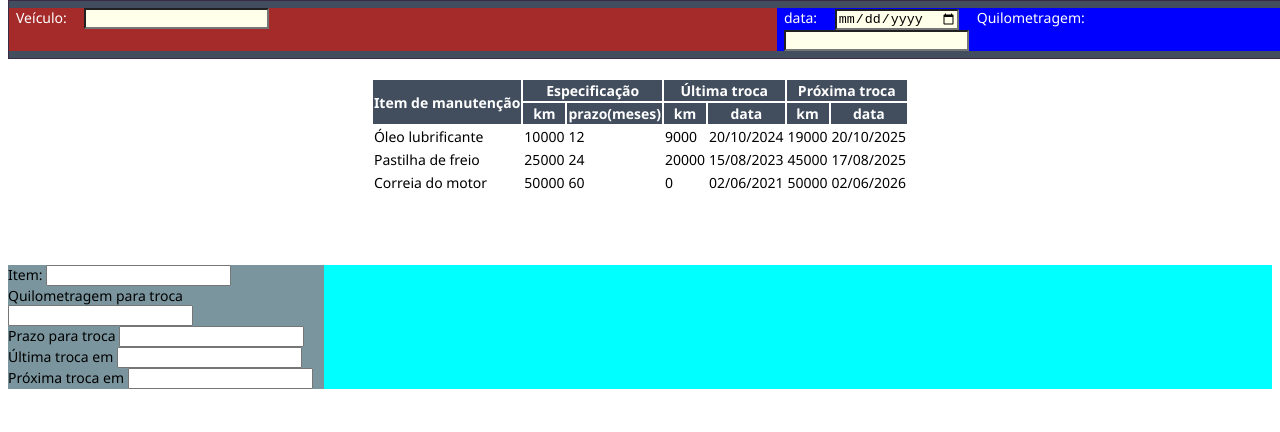
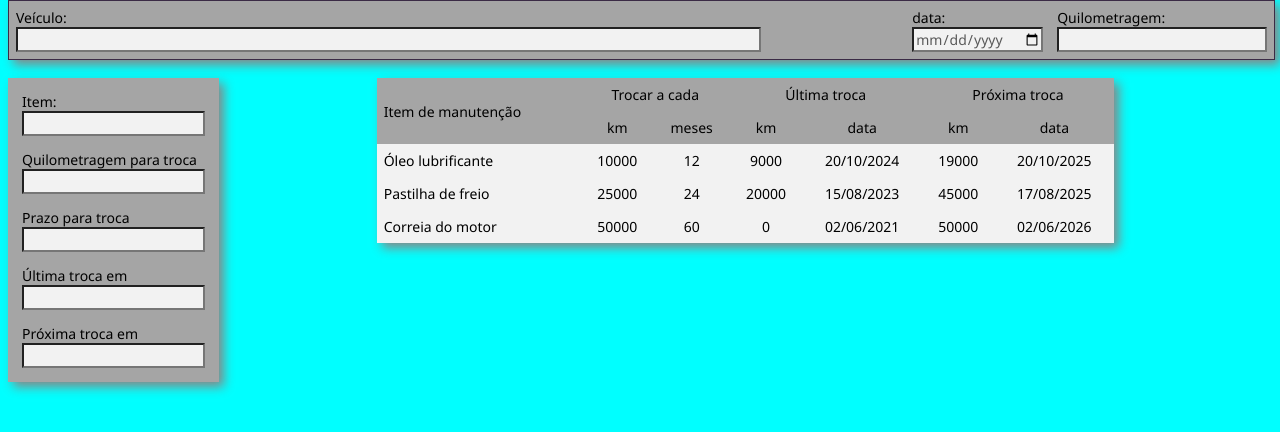
Before and after one commit to erbraga/manutencao-front, a plain HTML site: page index.html in a window 1280 px wide. Drawn offline with Linux system fonts and the light colour scheme.

Commit message:
html pronto - ajustes no CSS

```diff
--- a/index.html
+++ b/index.html
@@ -7,68 +7,24 @@
     <title>Manutenção de veículos</title>
 </head>
 <body>
-    <header>
-        <form action="" method="post" class="veiculo">
+    <header class="sombra">
+        <form action="" method="post" class="form-veiculo">
             <label for="veiculo">Veículo:</label>
             <input type="text" id="veiculo" name ="veiculo">
         </form>
-        <form action="" class="demais-campos">
-            <label for="data">data:</label>
-            <input type="date" id="data" name ="data">
-            <label for="km">Quilometragem:</label>
-            <input type="number" name="km" id="km">
+        <form action=""  class="form-info">
+            <div class="form-info-col">
+                <label for="data">data:</label>
+                <input type="date" id="data" name ="data">
+            </div>
+            <div class="form-info-col">
+                <label for="km">Quilometragem:</label>
+                <input type="number" name="km" id="km">
+            </div>
         </form>
     </header>
 
-    <table>
-        <thead>
-            <tr>
-                <th rowspan="2">Item de manutenção</th>
-                <th colspan="2">Especificação</th>
-                <th colspan="2">Última troca</th>
-                <th colspan="2">Próxima troca</th>
-            </tr>
-            <tr>
-                <th>km</th>
-                <th>prazo(meses)</th>
-                <th>km</th>
-                <th>data</th>
-                <th>km</th>
-                <th>data</th>
-            </tr>
-        </thead>
-        <tbody>
-            <tr>
-                <td>Óleo lubrificante</td>
-                <td>10000</td>
-                <td>12</td>
-                <td>9000</td>
-                <td>20/10/2024</td>
-                <td>19000</td>
-                <td>20/10/2025</td>
-            </tr>
-            <tr>
-                <td>Pastilha de freio</td>
-                <td>25000</td>
-                <td>24</td>
-                <td>20000</td>
-                <td>15/08/2023</td>
-                <td>45000</td>
-                <td>17/08/2025</td>
-            </tr>
-            <tr>
-                <td>Correia do motor</td>
-                <td>50000</td>
-                <td>60</td>
-                <td>0</td>
-                <td>02/06/2021</td>
-                <td>50000</td>
-                <td>02/06/2026</td>
-            </tr>
-        </tbody>
-    </table>
-
-    <section class="menu-lateral">
+    <section class="menu-lateral sombra">
         <form action="">
             <div>
                 <label for="item">Item:</label>
@@ -92,5 +48,55 @@
             </div>
         </form>
     </section>
+
+    <div class="corpo">
+    <table class="sombra">
+        <thead>
+            <tr>
+                <th rowspan="2" class="esquerda">Item de manutenção</th>
+                <th colspan="2">Trocar a cada</th>
+                <th colspan="2">Última troca</th>
+                <th colspan="2">Próxima troca</th>
+            </tr>
+            <tr>
+                <th>km</th>
+                <th>meses</th>
+                <th>km</th>
+                <th>data</th>
+                <th>km</th>
+                <th>data</th>
+            </tr>
+        </thead>
+        <tbody>
+            <tr>
+                <td class="esquerda">Óleo lubrificante</td>
+                <td>10000</td>
+                <td>12</td>
+                <td>9000</td>
+                <td class="centro">20/10/2024</td>
+                <td>19000</td>
+                <td class="centro">20/10/2025</td>
+            </tr>
+            <tr>
+                <td class="esquerda">Pastilha de freio</td>
+                <td>25000</td>
+                <td>24</td>
+                <td>20000</td>
+                <td class="centro">15/08/2023</td>
+                <td>45000</td>
+                <td class="centro">17/08/2025</td>
+            </tr>
+            <tr>
+                <td class="esquerda">Correia do motor</td>
+                <td>50000</td>
+                <td>60</td>
+                <td>0</td>
+                <td class="centro">02/06/2021</td>
+                <td>50000</td>
+                <td class="centro">02/06/2026</td>
+            </tr>
+        </tbody>
+    </table>
+    </div>
 </body>
 </html>
--- a/static/styles.css
+++ b/static/styles.css
@@ -1,6 +1,15 @@
 :root{
-    font-family: 'Segoe UI', Tahoma, Geneva, Verdana, sans-serif;
-    font-size: 14px;
+    --fonte-clara: #000000;
+    --fonte-escura: #595959;
+    --input-fundo: #f2f2f2;
+    --tabela-fundo: #cccccc;
+    --tabela-destaque: #888888;
+    --janela-fundo: #a5a5a5;
+    --borda: #3b2b46;
+    --sombra: #888888;
+
+    /*
+    original
 
     --fonte-clara: #ffffff;
     --fonte-escura: #000;
@@ -9,17 +18,37 @@
     --color3: #7a959e;
     --janela-fundo: #424e5e;
     --borda: #3b2b46;
+    --sombra: #888888;
+
+    */
+
+
+}
+
+*{
+    font-family: 'Segoe UI', Tahoma, Geneva, Verdana, sans-serif;
+    font-size: 14px;
+    box-sizing: border-box;
+
+}
+
+body{
+    display: grid;
+    grid-template-columns: repeat(12, [col-start] 1fr);
+    background-color: aqua;
 }
 
 header{
+    grid-column: col-start / span 12;
+    grid-row: 1;
     top:0;
     position: fixed;
-    border: 1px solid var(--borda);
-    padding: .5rem 0;
-    width: 100%;
     display: flex;
     flex-flow: row nowrap;
     justify-content: space-between;
+    border: 1px solid var(--borda);
+    padding: .5rem 0;
+    width: 99%;
     color: var(--fonte-clara);
     background-color: var(--janela-fundo);
 
@@ -31,50 +60,100 @@ header{
         input{
             margin: 0 .5rem;
             color: var(--fonte-escura);
-            background-color: var(--color-1);
+            background-color: var(--input-fundo);
         }
-/*
-        #veiculo{
-            width: 50rem;
+    }
 }
 
-        #km{
-            width: 7rem;
+.form-veiculo{
+    display: flex;
+    flex-direction: column;
+    flex-basis:60%;
 }
-*/
+
+.form-info{
+    display: flex;
+    flex-flow: row nowrap;
+    justify-content: flex-end;
+    flex-basis: 40%;
 }
+
+.form-info-col{
+    display: flex;
+    flex-direction: column;
+}
+
+.corpo{
+    grid-column: col-start 3 / span 10;
+    grid-row: 2;
 }
 
 table{
     position: relative;
     top: 5rem;
+    width: 70%;
     margin: auto;
+    border-collapse: collapse;
+
     thead{
         background-color: var(--janela-fundo);
         color: var(--fonte-clara);
+        border: none;
+
+        th{
+            padding: .5rem;
+            font-weight: 100;
         }
     }
 
+    tbody{
+        background-color: var(--input-fundo);
+
+        tr:hover{
+            background-color: var(--tabela-destaque);
+        }
+
+        td{
+            padding: .5rem;
+            text-align: center;
+        }
+
+    }
+}
+
+.sombra{
+    box-shadow: 5px 5px 10px var(--sombra);
+}
+
+.esquerda{
+    text-align: left;
+}
+
+.centro{
+    text-align: center;
+}
 
 .menu-lateral{
-    background-color: aqua;
+    grid-column: col-start 1 / span 2;
+    grid-row: 2;
+    width: 100%;
+    color: var(--fonte-clara);
+    background-color: var(--janela-fundo);
     position: relative;
-    top: 10rem;
+    top: 5rem;
     display: flex;
     flex-direction: column;
+    padding: .5rem;
+
+    div{
+        padding: .5rem;
+        display: flex;
+        flex-direction: column;
+        width: 100%;
     }
 
-.menu-lateral form div{
-    width:25%;
-    background-color: #7a959e;
+    input{
+        color: var(--fonte-escura);
+        background-color: var(--input-fundo);
     }
-
-.veiculo{
-    width:60%;
-    background-color: brown;
 }
-
-.demais-campos{
-    width: 40%;
-    background-color: blue;
-}
--- /dev/null
+++ b/styles.css
@@ -0,0 +1,44 @@
+/* Reset básico */
+* {
+  box-sizing: border-box;
+  margin: 0;
+  padding: 0;
+}
+
+/* Layout do header */
+.header-container {
+  display: flex;
+  flex-wrap: wrap;
+  gap: 1rem;
+  padding: 1rem;
+  background-color: #f5f5f5;
+}
+
+/* Estilo dos formulários */
+.form-veiculo,
+.form-info {
+  flex: 1 1 300px;
+  display: flex;
+  flex-direction: column;
+  gap: 0.5rem;
+}
+
+/* Inputs e labels */
+label {
+  font-weight: bold;
+  font-size: 0.9rem;
+}
+
+input {
+  padding: 0.5rem;
+  font-size: 1rem;
+  border: 1px solid #ccc;
+  border-radius: 4px;
+}
+
+/* Responsivo para telas menores */
+@media (max-width: 600px) {
+  .header-container {
+    flex-direction: column;
+  }
+}
```
Also changed, not shown: teste.html (added, +23 -0 lines). Lines whose indentation alone changed are shown as unchanged.
